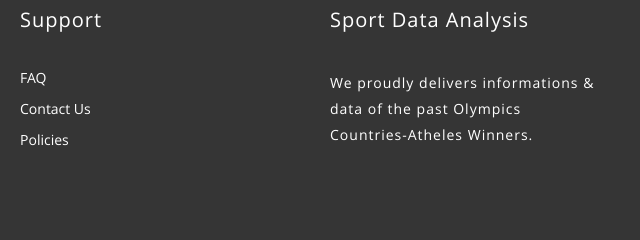
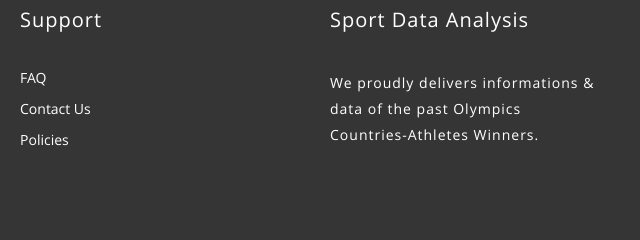
Before and after one commit to VinhTruong247/Winter_Olympics_Data_Analysis, a plain HTML site: page Truong_Vinh_JavaScript and Data Visualization/index.html in a window 1280 px wide. Shown: the part 4842-5082 px from the top of the page, 640-1280 px from the left. Drawn offline with nearby package versions, Linux system fonts and the light colour scheme.

Commit message:
Update 2#
oofs speelling mistake

```diff
--- a/Truong_Vinh_JavaScript and Data Visualization/index.html
+++ b/Truong_Vinh_JavaScript and Data Visualization/index.html
@@ -151,7 +151,7 @@
 
 					<div class="f_cols">
 						<h3>Sport Data Analysis</h3>
-						<p>We proudly delivers informations & data of the past Olympics Countries-Atheles Winners.</p>
+						<p>We proudly delivers informations & data of the past Olympics Countries-Athletes Winners.</p>
 					</div>
 			</div>
 
```
